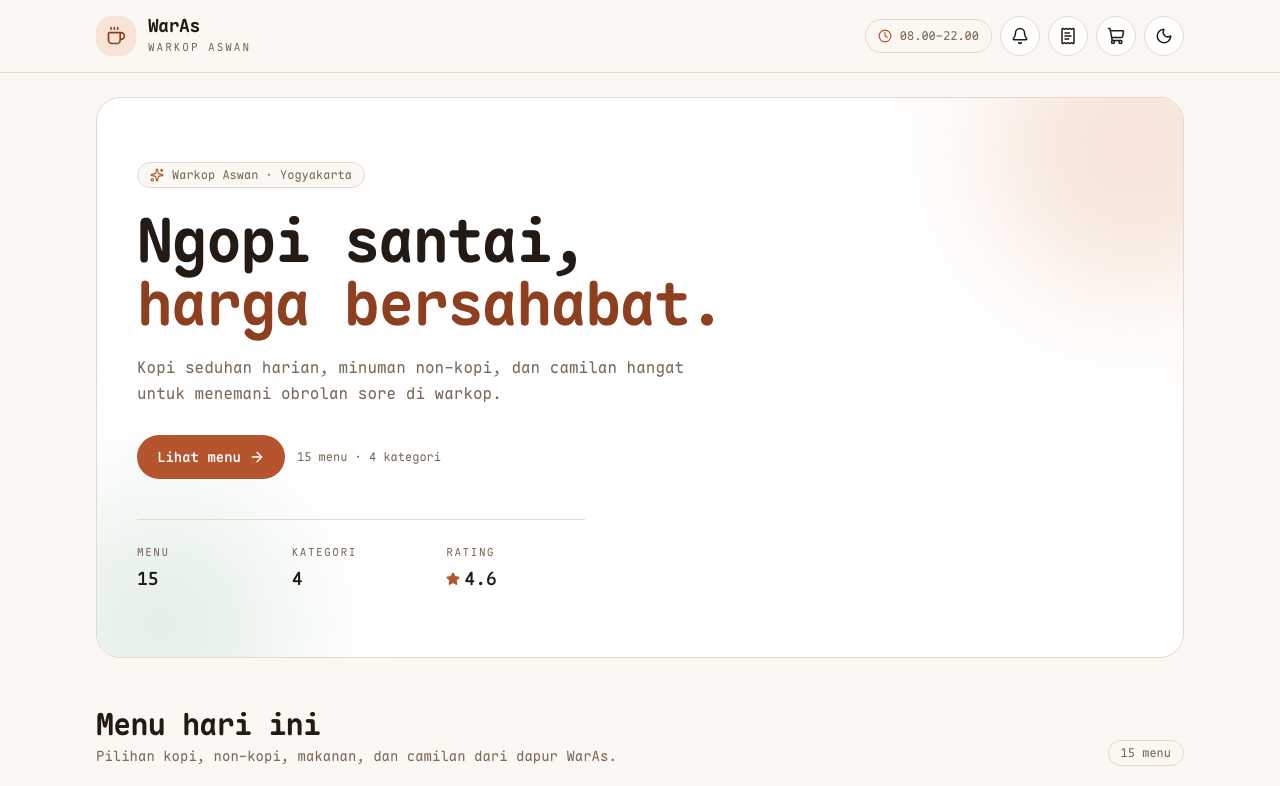
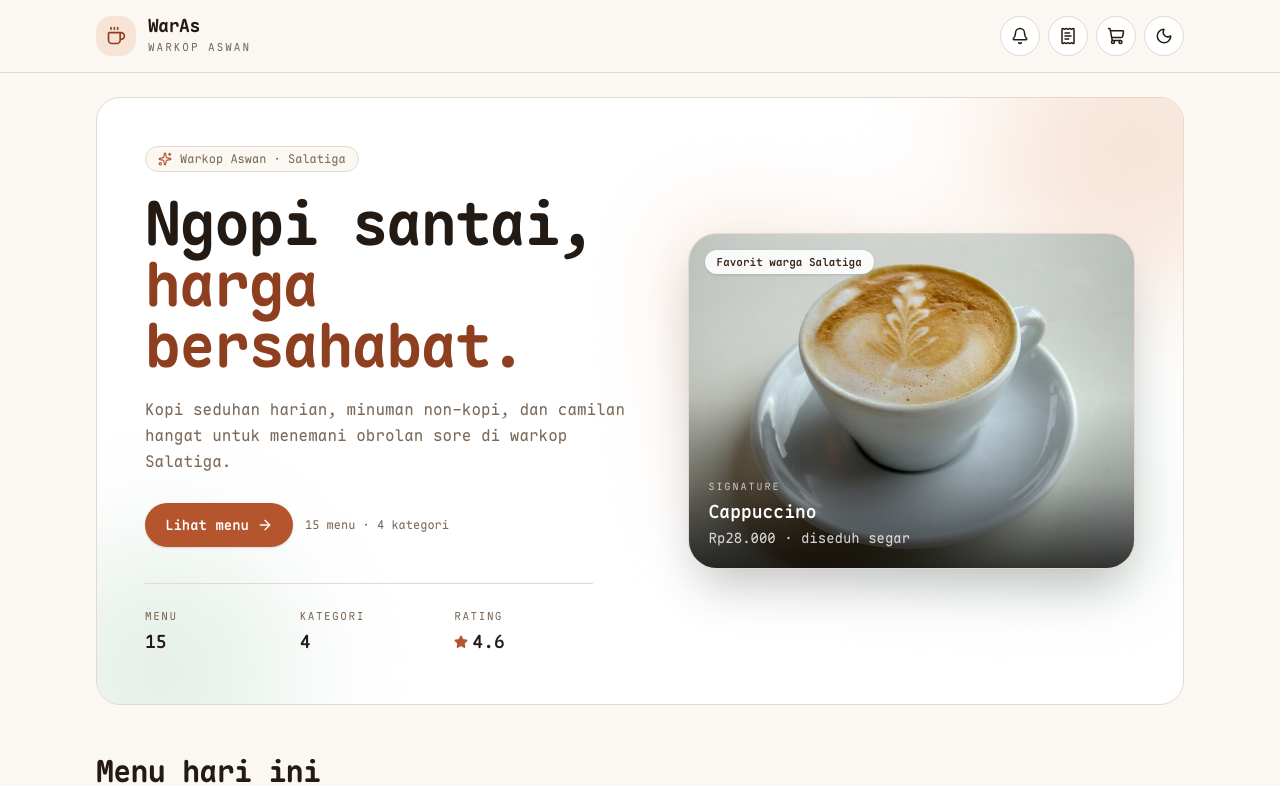
Before and after one commit to RascaL023/Solo_UTS-React-Fundamental, a React (Vite) app: page / in a window 1280 px wide. Shown: the top 786 px of the page. Built offline with nearby package versions, Linux system fonts and the light colour scheme.

Commit message:
feat(home): redesign hero and move storefront to Salatiga

```diff
--- a/index.html
+++ b/index.html
@@ -6,7 +6,7 @@
     <meta name="viewport" content="width=device-width, initial-scale=1.0" />
     <meta
       name="description"
-      content="WarAs (Warkop Aswan) — katalog menu kopi, non-kopi, makanan, dan camilan dengan harga bersahabat."
+      content="WarAs (Warkop Aswan) di Salatiga — katalog menu kopi, non-kopi, makanan, dan camilan dengan harga bersahabat."
     />
     <title>WarAs — Warkop Aswan</title>
     <script>
--- a/src/components/Footer.jsx
+++ b/src/components/Footer.jsx
@@ -21,7 +21,7 @@ export default function Footer() {
           <ul className="mt-3 space-y-2 text-sm">
             <li className="flex items-start gap-2">
               <MapPin size={16} className="mt-0.5 shrink-0 text-brand" aria-hidden="true" />
-              <span>Yogyakarta, Indonesia</span>
+              <span>Salatiga, Indonesia</span>
             </li>
             <li className="flex items-start gap-2">
               <Clock size={16} className="mt-0.5 shrink-0 text-brand" aria-hidden="true" />
@@ -37,12 +37,6 @@ export default function Footer() {
           <p className="mt-3 text-sm leading-relaxed text-muted">
             Menu, harga, dan jam buka adalah data contoh untuk tugas, bukan informasi resmi.
           </p>
-          <a
-            href="/images/CREDITS.md"
-            className="mt-3 inline-block text-sm font-medium text-brand-strong underline-offset-4 hover:underline"
-          >
-            Kredit foto
-          </a>
         </div>
       </div>
 
--- a/src/components/Header.jsx
+++ b/src/components/Header.jsx
@@ -1,4 +1,4 @@
-import { Bell, Clock, Coffee, ReceiptText, ShoppingCart } from "lucide-react";
+import { Bell, Coffee, ReceiptText, ShoppingCart } from "lucide-react";
 import ThemeToggle from "./ThemeToggle.jsx";
 
 export default function Header({
@@ -29,11 +29,6 @@ export default function Header({
         </a>
 
         <div className="flex items-center gap-1 sm:gap-2">
-          <span className="hidden items-center gap-2 rounded-full border border-line px-3 py-2 text-xs text-muted sm:inline-flex">
-            <Clock size={14} className="text-brand" aria-hidden="true" />
-            08.00–22.00
-          </span>
-
           <button
             type="button"
             onClick={onOpenNotifications}
--- a/src/components/MainContent.jsx
+++ b/src/components/MainContent.jsx
@@ -62,6 +62,8 @@ export default function MainContent({
   const averageRating =
     menus.reduce((total, menu) => total + menu.rating, 0) / menus.length;
   const categoryCount = new Set(menus.map((menu) => menu.category)).size;
+  const featuredMenu =
+    menus.find((menu) => menu.image === "/images/cappuccino.jpg") ?? menus[0];
 
   const filteredMenus = useMemo(
     () =>
@@ -125,7 +127,7 @@ export default function MainContent({
 
   return (
     <main className="mx-auto w-full max-w-6xl flex-1 px-4 pb-16 sm:px-6 lg:px-8">
-      <section className="relative mt-6 overflow-hidden rounded-3xl border border-line bg-surface-2 px-6 py-12 sm:px-10 sm:py-16">
+      <section className="relative mt-6 overflow-hidden rounded-3xl border border-line bg-surface-2">
         <div
           aria-hidden="true"
           className="pointer-events-none absolute -right-24 -top-24 size-72 rounded-full bg-brand-soft blur-3xl"
@@ -135,26 +137,27 @@ export default function MainContent({
           className="pointer-events-none absolute -bottom-24 -left-16 size-64 rounded-full bg-leaf-soft blur-3xl"
         />
 
-        <div className="relative max-w-2xl">
+        <div className="relative grid gap-10 p-6 sm:p-10 lg:grid-cols-[1.05fr_0.95fr] lg:items-center lg:gap-12 lg:p-12">
+          <div className="max-w-2xl">
             <span className="inline-flex items-center gap-2 rounded-full border border-line bg-surface px-3 py-1 text-xs text-muted">
               <Sparkles size={14} className="text-brand" aria-hidden="true" />
-            Warkop Aswan · Yogyakarta
+              Warkop Aswan · Salatiga
             </span>
 
-          <h1 className="mt-5 text-4xl font-bold leading-[1.05] tracking-tight sm:text-6xl">
+            <h1 className="mt-5 text-[2.6rem] font-bold leading-[1.02] tracking-tight sm:text-6xl">
               Ngopi santai,
               <span className="block text-brand-strong">harga bersahabat.</span>
             </h1>
 
             <p className="mt-5 max-w-xl text-sm leading-relaxed text-muted sm:text-base">
               Kopi seduhan harian, minuman non-kopi, dan camilan hangat untuk menemani obrolan
-            sore di warkop.
+              sore di warkop Salatiga.
             </p>
 
             <div className="mt-7 flex flex-wrap items-center gap-3">
               <a
                 href="#menu"
-              className="inline-flex items-center gap-2 rounded-full bg-brand px-5 py-3 text-sm font-semibold text-white transition hover:bg-brand-strong"
+                className="inline-flex items-center gap-2 rounded-full bg-brand px-5 py-3 text-sm font-semibold text-white shadow-sm transition hover:bg-brand-strong"
               >
                 Lihat menu
                 <ArrowRight size={16} aria-hidden="true" />
@@ -164,7 +167,7 @@ export default function MainContent({
               </span>
             </div>
 
-          <dl className="mt-10 grid max-w-md grid-cols-3 gap-4 border-t border-line pt-6">
+            <dl className="mt-9 grid max-w-md grid-cols-3 gap-4 border-t border-line pt-6">
               <div>
                 <dt className="text-[11px] uppercase tracking-[0.14em] text-muted">Menu</dt>
                 <dd className="mt-1 text-lg font-semibold">{menus.length}</dd>
@@ -181,6 +184,35 @@ export default function MainContent({
                 </dd>
               </div>
             </dl>
+          </div>
+
+          <figure className="relative mx-auto w-full max-w-md lg:max-w-none">
+            <div
+              aria-hidden="true"
+              className="absolute -inset-4 rounded-[2.4rem] bg-gradient-to-br from-brand-soft via-transparent to-leaf-soft blur-2xl"
+            />
+            <div className="relative overflow-hidden rounded-[1.8rem] border border-line bg-surface-3 shadow-2xl">
+              <img
+                src={featuredMenu.image}
+                alt={`${featuredMenu.name} dari WarAs`}
+                width="800"
+                height="600"
+                loading="eager"
+                fetchPriority="high"
+                className="aspect-[4/3] size-full object-cover"
+              />
+              <span className="absolute left-4 top-4 rounded-full bg-white/90 px-3 py-1 text-[11px] font-semibold text-[#3a2418] shadow-sm">
+                Favorit warga Salatiga
+              </span>
+              <figcaption className="absolute inset-x-0 bottom-0 bg-gradient-to-t from-black/75 via-black/25 to-transparent p-5 pt-20 text-white">
+                <p className="text-[10px] uppercase tracking-[0.2em] text-white/70">Signature</p>
+                <p className="mt-1 text-lg font-semibold">{featuredMenu.name}</p>
+                <p className="mt-0.5 text-sm text-white/80">
+                  Rp{featuredMenu.price.toLocaleString("id-ID")} · diseduh segar
+                </p>
+              </figcaption>
+            </div>
+          </figure>
         </div>
       </section>
 
```
Lines whose indentation alone changed are shown as unchanged.
